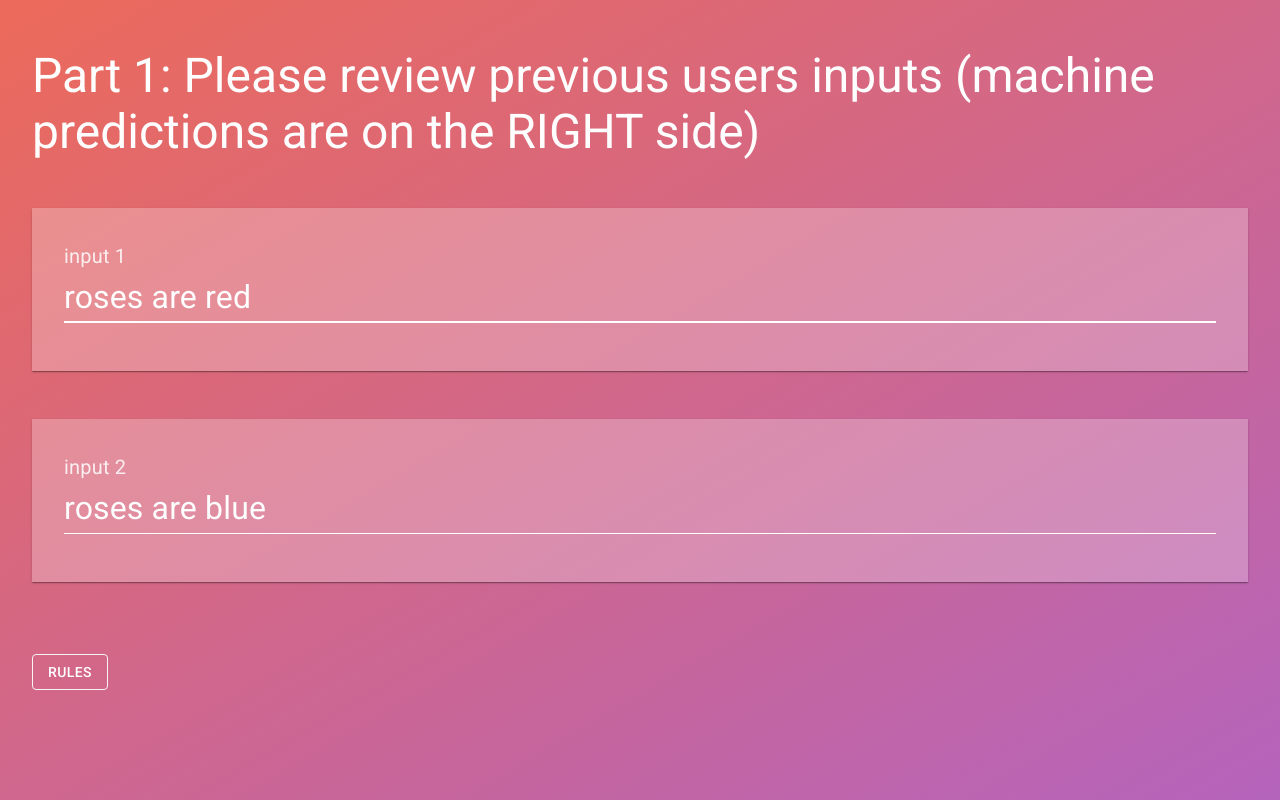
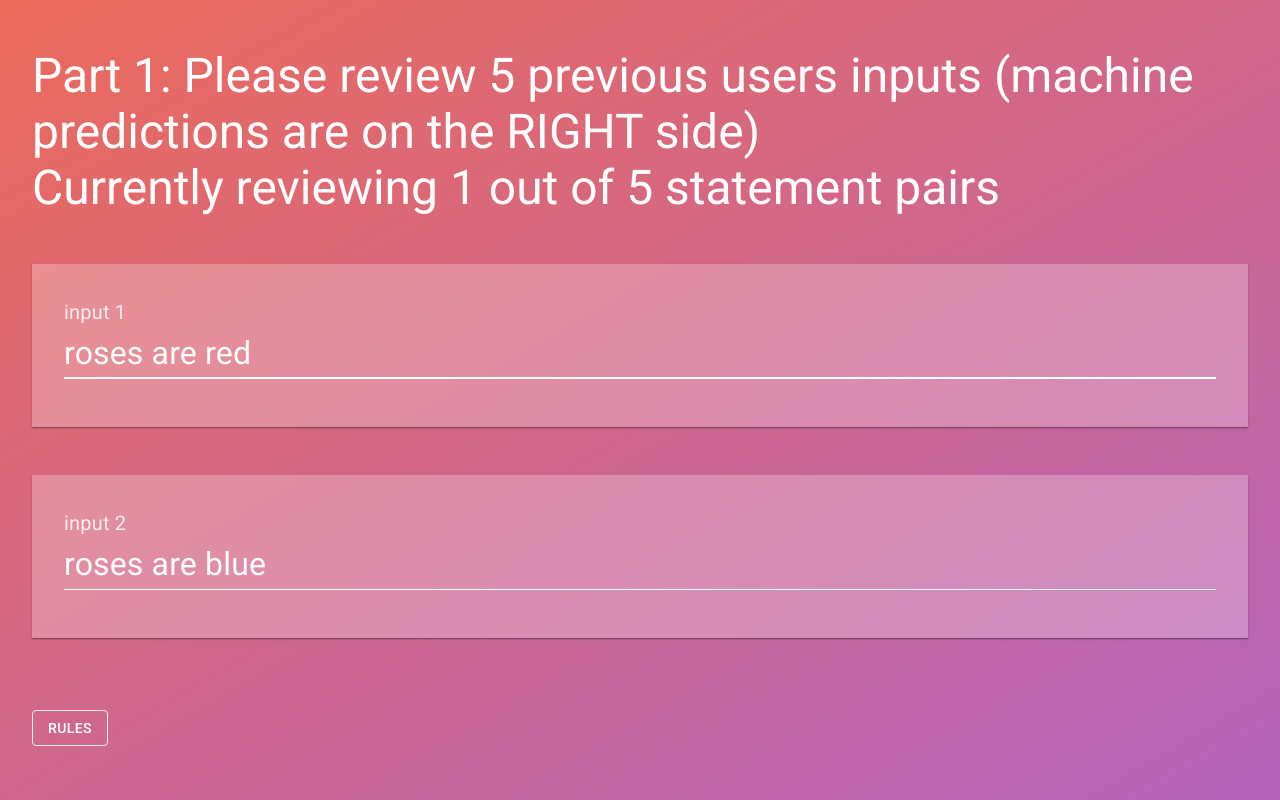
Before and after one commit to isi-usc-edu/mcs-demo, a React (Create React App) app: page / in a window 1280 px wide. Built offline with nearby package versions, Linux system fonts and the light colour scheme; no server answers.

Commit message:
Show how many previous statements the users have reviewed so far

```diff
--- a/src/App.js
+++ b/src/App.js
@@ -360,7 +360,7 @@ class App extends React.Component {
 
   render() {
     const { classes } = this.props
-    const { code, inputs, openRules, openSurvey, evaluated, progress, scenario, count, userEval, evalQuestions } = this.state
+    const { code, inputs, openRules, openSurvey, evaluated, progress, scenario, count, userEval, evalCount, evalQuestions } = this.state
     return (
       <ThemeProvider theme={theme}>
         <Container maxWidth="xl">
@@ -376,7 +376,10 @@ class App extends React.Component {
             variant="h3"
             className={classes.header}>
             {userEval ? (
-              <span>Part 1: Please review previous users inputs (machine predictions are on the RIGHT side)</span>
+              <span>
+                Part 1: Please review 5 previous users inputs (machine predictions are on the RIGHT side) <br/>
+                Currently reviewing {evalCount} out of 5 statement pairs
+              </span>
             ) : (
               <span>Part 2: Enter 2 common sense statements (1 TRUE and 1 FALSE)</span>
             )}
```
